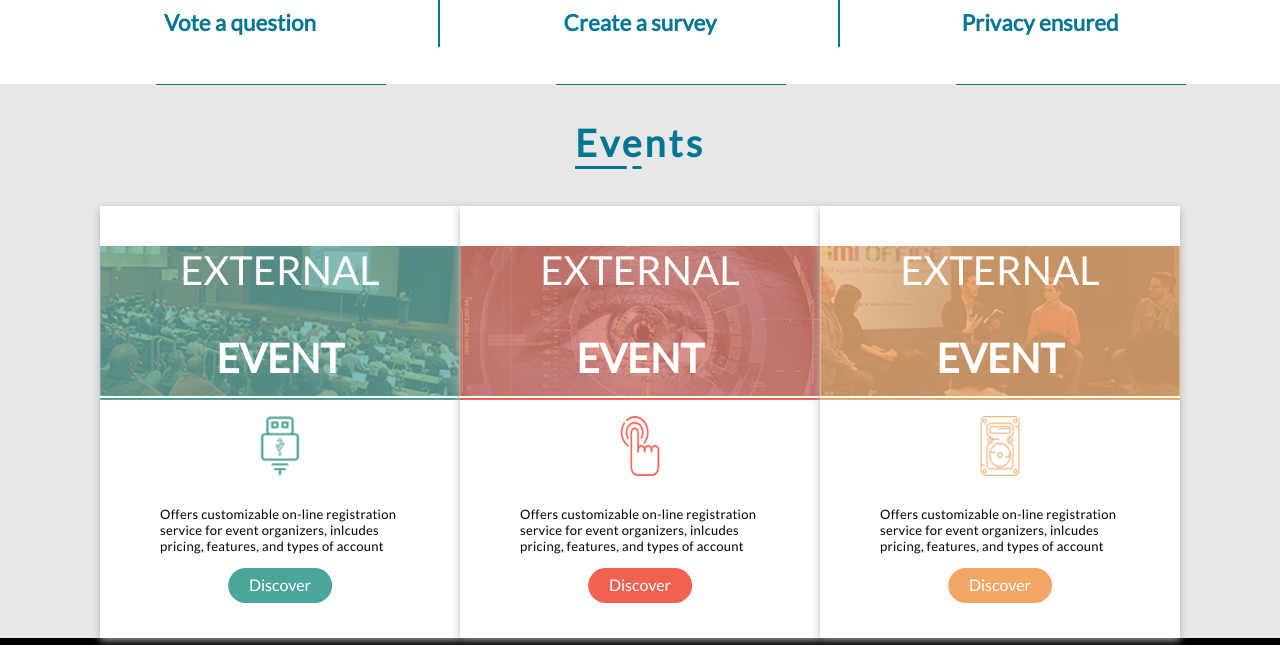
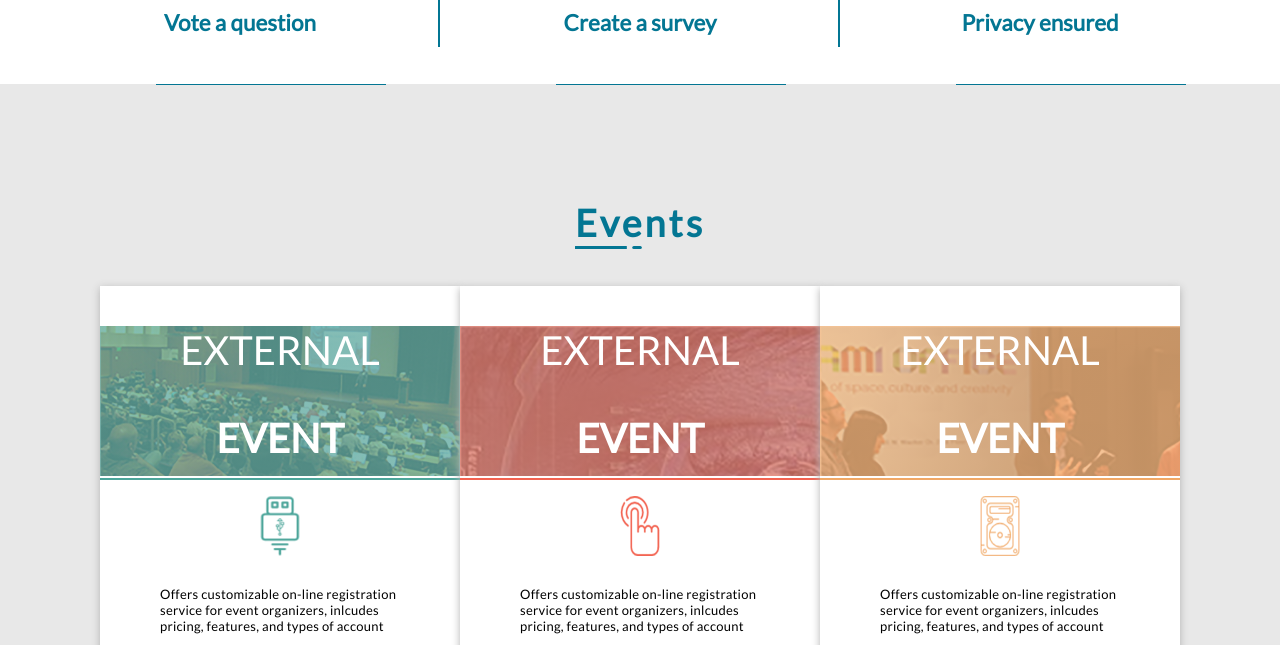
Before and after one commit to Artyom10/ResponsiveDesignProject, a website built with webpack: page src/index.html in a window 1280 px wide. Shown: the part 2000-2645 px from the top of the page. Built offline with nearby package versions, Linux system fonts and the light colour scheme.

Commit message:
update events

```diff
--- a/src/styles/events/eventsD.scss
+++ b/src/styles/events/eventsD.scss
@@ -1,6 +1,7 @@
 .events {
     background-color: #e8e8e8;
     max-width: 100%;
+    padding: 5rem;
     &__title {
         display: flex;
         justify-content: center;
@@ -21,7 +22,7 @@
             transition-duration: 500ms;
             box-shadow: 0 0.1rem 0.5rem #b2b2b2;;
             &:hover {
-                transform: scale(1.1);
+                transform: scale(1.2);
             }
             &-title {
                 line-height: 1.2;
@@ -46,14 +47,14 @@
                 }
             }
             &-speaker {
+                background-size: cover;
+                background-position: center;
+                background-repeat: no-repeat;
                 background-image: linear-gradient(
                     rgba(101, 172, 163, 0.8),
                     rgba(101, 172, 163, 0.8)
                 ),
                 url(../../img/events/speaker.png);
-                background-size: cover;
-                background-position: center;
-                background-repeat: no-repeat;
             }
             &-eye {
                 background-image: linear-gradient(
@@ -61,9 +62,6 @@
                     rgba(224, 122, 107, 0.8)
                 ),
                 url(../../img/events/eye.png);
-                background-size: cover;
-                background-position: center;
-                background-repeat: no-repeat;
             }
             &-class {
                 background-image: linear-gradient(
@@ -71,9 +69,6 @@
                     rgba(242, 180, 124, 0.8)
                 ),
                 url(../../img/events/class.png);
-                background-size: cover;
-                background-position: center;
-                background-repeat: no-repeat;
             }
             .event-information {
                 display: flex;
```
